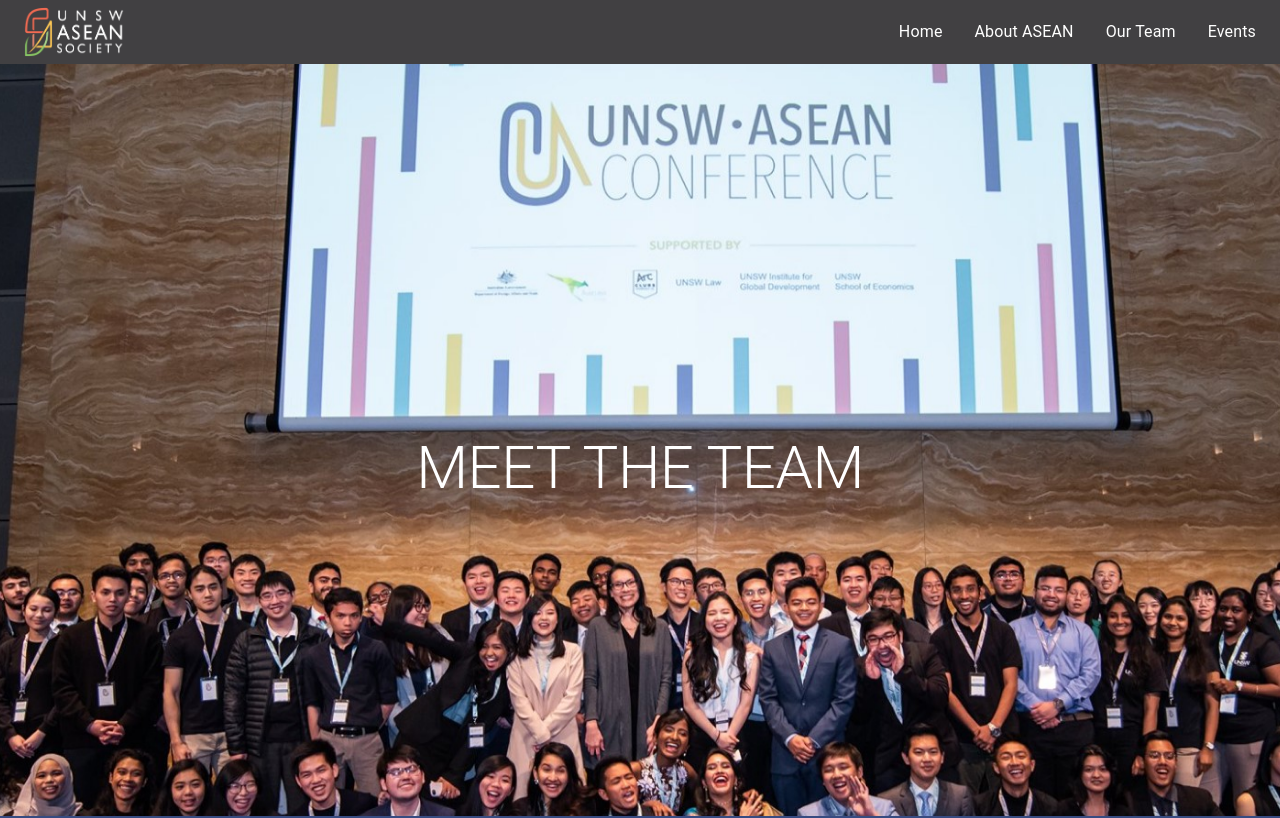
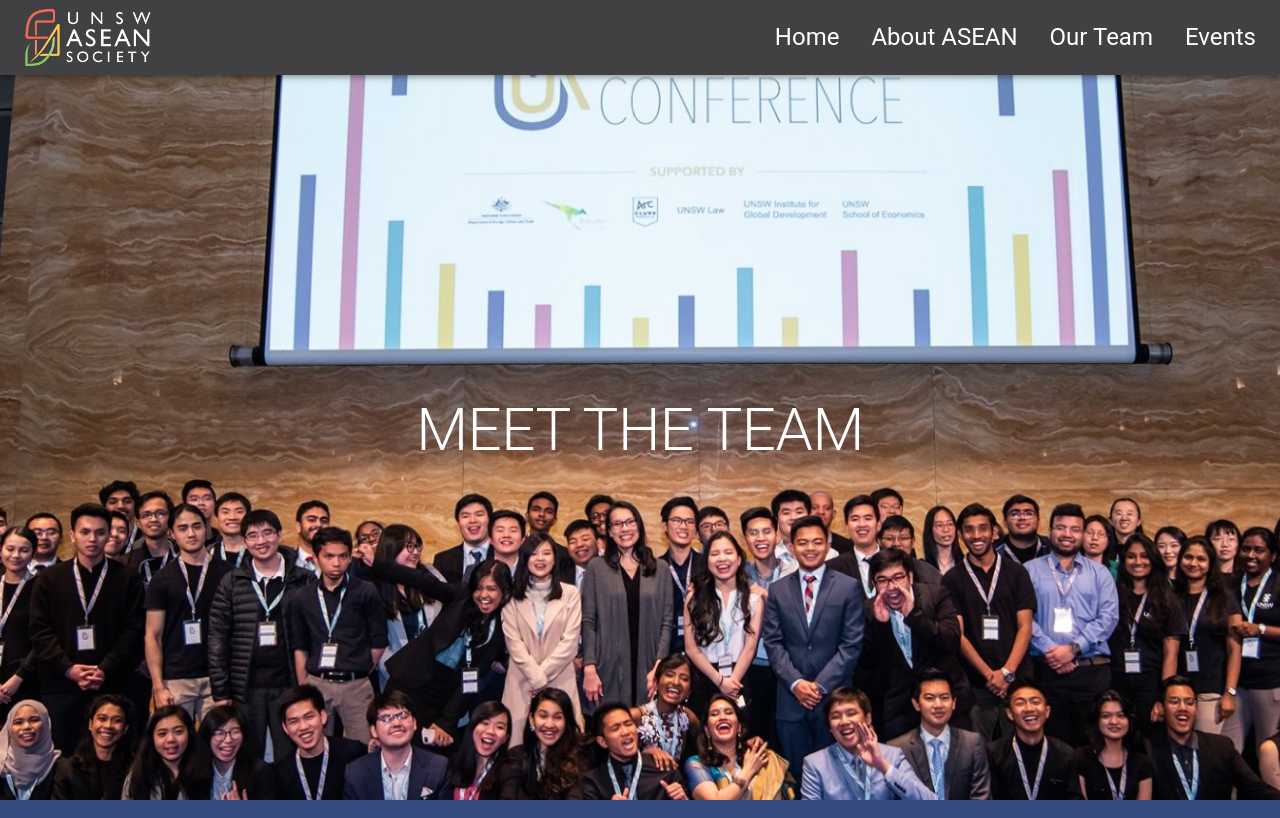
Before and after one commit to UNSWASEANsociety/society_website, a Next.js app: page /team in a window 1280 px wide. Shown: the top 818 px of the page. Built offline with nearby package versions, Linux system fonts and the light colour scheme.

Commit message:
Added new style elements like video background and some style changes

```diff
--- a/pages/about.js
+++ b/pages/about.js
@@ -20,7 +20,7 @@
         <meta name="description" content="Put your description here."/>
       </Head>
       <Header links={routes} />
-      <ParallaxBlock height="93vh">
+      <ParallaxBlock height="100vh">
         <Title text="WE BELIEVE IN EVERYTHING ASEAN..." />
       </ParallaxBlock>
       {/* <TestCarousel /> */}
--- a/pages/team.js
+++ b/pages/team.js
@@ -10,16 +10,12 @@
 import { Header } from "@/components/Header";
 import routes from "@/constants/routes";
 
-
 const getTeam = () => {
   return tempteam;
 };
 // This function gets called at build time
 
-
-
 export default function Team() {
-
   const [execs, setExecs] = useState([]);
   const [directors, setDirectors] = useState([]);
   const [associates, setAssociates] = useState([]);
@@ -99,7 +95,11 @@
 
       {/* <CssBaseline /> */}
       <main>
-        <ParallaxBlock image="/UAC2019.jpg" height="94vh" bgImageStyle={{ top: "-125px" }} >
+        <ParallaxBlock
+          image="/UAC2019.jpg"
+          height="100vh"
+          bgImageStyle={{ top: "-150px" }}
+        >
           <Title text="MEET THE TEAM" component="h2" />
         </ParallaxBlock>
         <section style={{ padding: "2rem 0" }}>
--- a/src/components/Block/VideoBlock.module.scss
+++ b/src/components/Block/VideoBlock.module.scss
@@ -1,15 +1,20 @@
 .Container {
   position: relative;
-  max-height: 800px;
+  // min-height: 100%;
+  height: 100vh;
   overflow: hidden;
 }
 
 /* Style the video: 100% width and height to cover the entire window */
 .Video {
-  width: 100%;
-  height: 100%;
-//   min-height: 300px;
-  // min-height: 400px;
+  z-index: 0;
+  background-size: 100% 100%;
+  top: 0px;
+  left: 0px; /* fixed to left. Replace it by right if you want.*/
+  min-width: 100%;
+  min-height: 100%;
+  width: auto;
+  height: auto;
 }
 
 /* Add some content at the bottom of the video/page */
--- a/src/components/Header/Header.js
+++ b/src/components/Header/Header.js
@@ -7,10 +7,9 @@
 import Image from "next/image";
 import MobileMenu from "./MobileMenu";
 
-
 const getWidth = () => {
   return 1000;
-}
+};
 
 const useStyles = makeStyles((theme) => ({
   root: {
@@ -49,17 +48,23 @@
   // }
   return (
     <div className={`${classes.root} ${styles.bar}`}>
-      <AppBar position="static" style={{ backgroundColor: "#414042" }}>
+      {/* <AppBar position="absolute" color="transparent"> */}
+      <AppBar
+        position="absolute"
+        style={{ backgroundColor: "#414042", zIndex: 1 }}
+      >
         <nav>
           <Toolbar>
             <Link href="/" passHref>
-              <Image
-                src="/White_logo_04.png"
-                alt="UAS logo"
-                width="100%"
-                height="50%"
-                className={styles.logo}
-              />
+              <span className={styles.logo}>
+                <Image
+                  src="/White_logo_04.png"
+                  alt="UAS logo"
+                  width={170.25}
+                  height={78}
+                  quality={90}
+                />
+              </span>
             </Link>
             <Typography variant="h6" className={classes.title}>
               {/* This Typography has to be here for other nav links to be aligned left*/}
@@ -68,7 +73,7 @@
               <Menu links={visibleLinks} />
             </Hidden>
             <Hidden mdUp>
-              <MobileMenu links={visibleLinks}/>
+              <MobileMenu links={visibleLinks} />
             </Hidden>
           </Toolbar>
         </nav>
--- a/src/components/Header/Header.module.scss
+++ b/src/components/Header/Header.module.scss
@@ -1,11 +1,14 @@
 .logo {
-    margin: 0.5rem 0;
-    width: 6rem;
+  display: flex;
+  margin: 0.5rem 0;
+  padding: 0;
+  overflow: auto;
+  width: 8rem;
 }
 
 .homeLink {
-    display: flex;
-    flex-direction: row;
-    text-decoration: none;
-    color: white;
+  display: flex;
+  flex-direction: row;
+  text-decoration: none;
+  color: white;
 }
--- a/src/components/Header/Menu.js
+++ b/src/components/Header/Menu.js
@@ -16,7 +16,7 @@
               href={link.path}
               passHref
             >
-              <Typography>
+              <Typography variant="h5">
                 {link.name}
               </Typography>
             </Link>
--- a/src/components/Header/MobileMenu.js
+++ b/src/components/Header/MobileMenu.js
@@ -1,19 +1,23 @@
-import React, { useState } from 'react'
+import React, { useState } from "react";
 import MenuIcon from "@material-ui/icons/Menu";
 import SlidingPane from "react-sliding-pane";
-import Link from "next/link"
+import Link from "next/link";
 
-import styles from "./MobileMenu.module.scss"
+import styles from "./MobileMenu.module.scss";
+import { Typography } from "@material-ui/core";
 
 const MobileMenu = ({ links }) => {
   const [paneOpen, setPaneOpen] = useState(false);
 
   return (
     <>
-            <div onClick={() => {
-                console.log("Open")
-                setPaneOpen(true)
-            }}>
+      <div
+        onClick={() => {
+          console.log("Open");
+          setPaneOpen(true);
+        }}
+        className={styles.root}
+      >
         <MenuIcon fontSize="large" />
       </div>
       <SlidingPane
@@ -23,27 +27,35 @@
         from="right"
         width="300px"
         onRequestClose={() => {
-                    console.log("Closed")
-                    setPaneOpen(false)
+          console.log("Closed");
+          setPaneOpen(false);
         }}
       >
+        <hr className={styles.hr_line} />
         <div className={styles.linkGroup}>
           {links.map((link, index) => {
             return (
+              <>
                 <Link
                   key={index}
                   className={styles.link}
-                                // activeClassName={MenuStyle.active_link}
                   href={link.path}
+                  passHref
                 >
+                  <div className={styles.link_text}>
+                    <Typography variant="h5" align="center">
                       {link.name}
+                    </Typography>
+                  </div>
                 </Link>
+                <hr className={styles.hr_line} />
+              </>
             );
           })}
         </div>
       </SlidingPane>
     </>
-    )
-}
+  );
+};
 
-export default MobileMenu
+export default MobileMenu;
--- a/src/components/Header/MobileMenu.module.scss
+++ b/src/components/Header/MobileMenu.module.scss
@@ -1,8 +1,17 @@
-.linkGroup {
+.root {
     display: flex;
-    flex-direction: column;
 }
 
-.link {
+.linkGroup {
+  display: flex;
+  flex-direction: column;
+}
 
+.hr_line {
+  margin: 0;
+  padding: 0;
 }
+
+.link_text {
+    margin: 10px 0;
+}
--- a/src/page_sections/Home/Values.js
+++ b/src/page_sections/Home/Values.js
@@ -21,7 +21,7 @@
         </Grid>
         <Grid item md={6} xs={12}>
           <Typography align="center">
-            <img src="/Artboard_2.png" style={{ width: "8rem" }} alt="Empower logo" />
+            <img src="/Artboard_2.png" style={{ width: "8rem", height: "100%" }} alt="Empower logo" />
           </Typography>
           <Typography style={{ color: "#FFC956" }} component="h2" variant="h3" align="center" gutterBottom>
             Empower
@@ -31,9 +31,6 @@
           </Typography>
         </Grid>
       </Grid>
-      <br />
-      <br />
-      <br />
       <br />
       <Grid container>
         <Grid item md={6} xs={12}>
--- a/styles/MobileMenu.scss
+++ b/styles/MobileMenu.scss
@@ -45,6 +45,7 @@
 }
 .slide-pane__overlay {
   position: fixed;
+  z-index: 2;
   top: 0px;
   left: 0px;
   right: 0px;
```
Also changed, not shown: pages/index.js (+24 -21 lines). Lines whose indentation alone changed are shown as unchanged.
